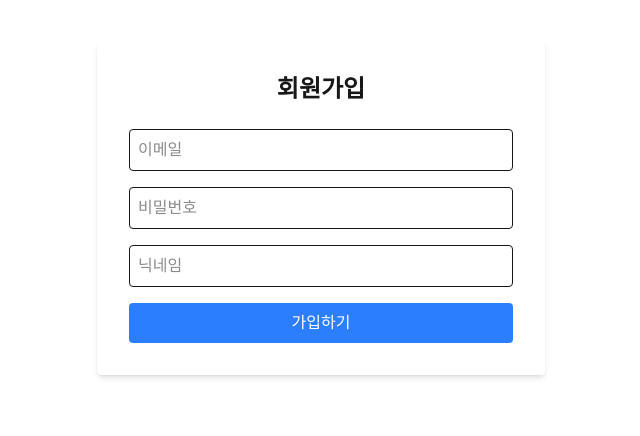
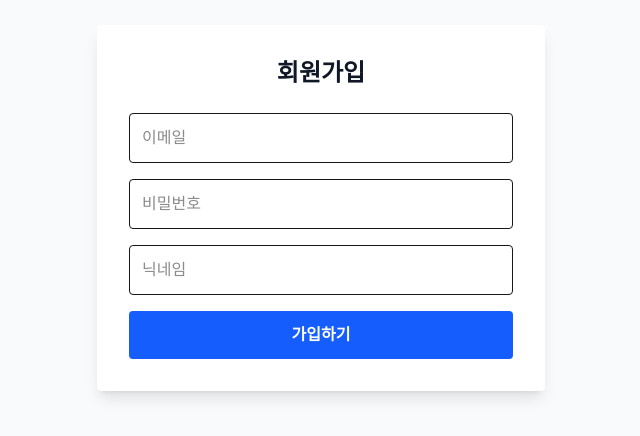
Before and after one commit to wnsgh1a/board_frontend, a Next.js app: page /signup in a window 1280 px wide. Shown: the part 192-628 px from the top of the page, without its empty margins (319-959 px from the left). Built offline with nearby package versions, Linux system fonts and the light colour scheme.

Commit message:
feat: 메인 페이지 게시글 목록 조회 기능 구현

```diff
--- a/src/app/login/page.tsx
+++ b/src/app/login/page.tsx
@@ -18,7 +18,7 @@ export default function LoginPage() {
     e.preventDefault();
     try {
       const response = await axios.post("/api/users/login", formData);
-      const token = response.data; // 백엔드에서 String으로 토큰 반환
+      const token = response.data;
       login(formData.email, token);
       alert("로그인 성공!");
       router.push("/");
--- a/src/app/page.tsx
+++ b/src/app/page.tsx
@@ -1,23 +1,85 @@
+"use client";
+
+import { useEffect, useState } from "react";
 import Link from "next/link";
+import axios from "@/api/axios";
+import { useAuthStore } from "@/store/useAuthStore";
+import { PostResponse, PageResponse } from "@/types/post";
 
 export default function Home() {
+  const { isLoggedIn, logout } = useAuthStore();
+  const [posts, setPosts] = useState<PostResponse[]>([]);
+  const [page, setPage] = useState(1);
+
+  useEffect(() => {
+    const fetchPosts = async () => {
+      try {
+        const response = await axios.get<PageResponse<PostResponse>>(
+          `/api/posts?page=${page}`,
+        );
+        setPosts(response.data.content);
+      } catch (error) {
+        console.error("게시글 로딩 실패", error);
+      }
+    };
+    fetchPosts();
+  }, [page]);
+
   return (
-    <main className="flex min-h-screen flex-col items-center justify-center p-24">
-      <h1 className="text-4xl font-bold mb-8">게시판 프로젝트</h1>
-      <div className="flex gap-4">
+    <main className="max-w-4xl mx-auto p-6">
+      <header className="flex justify-between items-center mb-8">
+        <h1 className="text-3xl font-bold">게시판</h1>
+        <div className="space-x-4">
+          {isLoggedIn ? (
+            <>
               <Link
-          href="/login"
-          className="px-4 py-2 bg-blue-500 text-white rounded hover:bg-blue-600 transition"
+                href="/posts/write"
+                className="text-blue-500 hover:underline"
               >
+                글쓰기
+              </Link>
+              <button onClick={logout} className="text-red-500 hover:underline">
+                로그아웃
+              </button>
+            </>
+          ) : (
+            <>
+              <Link href="/login" className="text-gray-600 hover:underline">
                 로그인
               </Link>
-        <Link
-          href="/signup"
-          className="px-4 py-2 bg-gray-200 text-gray-800 rounded hover:bg-gray-300 transition"
-        >
+              <Link href="/signup" className="text-gray-600 hover:underline">
                 회원가입
               </Link>
+            </>
+          )}
         </div>
+      </header>
+
+      <section className="bg-white rounded-lg shadow">
+        {posts.length > 0 ? (
+          <ul className="divide-y">
+            {posts.map((post) => (
+              <li key={post.id} className="p-4 hover:bg-gray-50 transition">
+                <Link href={`/posts/${post.id}`}>
+                  <div className="flex justify-between items-center">
+                    <h2 className="text-xl font-semibold text-gray-800">
+                      {post.title}
+                    </h2>
+                    <span className="text-sm text-gray-500">{post.writer}</span>
+                  </div>
+                  <p className="text-gray-400 text-sm mt-1">
+                    {new Date(post.createdAt).toLocaleDateString()}
+                  </p>
+                </Link>
+              </li>
+            ))}
+          </ul>
+        ) : (
+          <p className="p-10 text-center text-gray-500">
+            등록된 게시글이 없습니다.
+          </p>
+        )}
+      </section>
     </main>
   );
 }
--- a/src/app/signup/page.tsx
+++ b/src/app/signup/page.tsx
@@ -3,10 +3,11 @@
 import { useState } from "react";
 import { useRouter } from "next/navigation";
 import axios from "@/api/axios";
+import { UserSignUpRequest } from "@/types/auth";
 
 export default function SignUpPage() {
   const router = useRouter();
-  const [formData, setFormData] = useState({
+  const [formData, setFormData] = useState<UserSignUpRequest>({
     email: "",
     password: "",
     nickname: "",
@@ -24,14 +25,16 @@ export default function SignUpPage() {
   };
 
   return (
-    <main className="flex min-h-screen flex-col items-center justify-center p-24">
-      <div className="w-full max-w-md p-8 space-y-6 bg-white rounded shadow-md">
-        <h1 className="text-2xl font-bold text-center">회원가입</h1>
+    <main className="flex min-h-screen flex-col items-center justify-center bg-gray-50 p-4">
+      <div className="w-full max-w-md p-8 space-y-6 bg-white rounded shadow-lg">
+        <h1 className="text-2xl font-bold text-center text-gray-900">
+          회원가입
+        </h1>
         <form onSubmit={handleSubmit} className="space-y-4">
           <input
             type="email"
             placeholder="이메일"
-            className="w-full p-2 border rounded"
+            className="w-full p-3 border rounded focus:outline-none focus:ring-2 focus:ring-blue-500"
             value={formData.email}
             onChange={(e) =>
               setFormData({ ...formData, email: e.target.value })
@@ -41,7 +44,7 @@ export default function SignUpPage() {
           <input
             type="password"
             placeholder="비밀번호"
-            className="w-full p-2 border rounded"
+            className="w-full p-3 border rounded focus:outline-none focus:ring-2 focus:ring-blue-500"
             value={formData.password}
             onChange={(e) =>
               setFormData({ ...formData, password: e.target.value })
@@ -51,7 +54,7 @@ export default function SignUpPage() {
           <input
             type="text"
             placeholder="닉네임"
-            className="w-full p-2 border rounded"
+            className="w-full p-3 border rounded focus:outline-none focus:ring-2 focus:ring-blue-500"
             value={formData.nickname}
             onChange={(e) =>
               setFormData({ ...formData, nickname: e.target.value })
@@ -60,7 +63,7 @@ export default function SignUpPage() {
           />
           <button
             type="submit"
-            className="w-full py-2 bg-blue-500 text-white rounded hover:bg-blue-600"
+            className="w-full py-3 bg-blue-600 text-white rounded font-bold hover:bg-blue-700 transition"
           >
             가입하기
           </button>
--- /dev/null
+++ b/src/types/post.ts
@@ -0,0 +1,23 @@
+export interface CommentResponse {
+  id: number;
+  content: string;
+  writer: string;
+  createdAt: string;
+}
+
+export interface PostResponse {
+  id: number;
+  title: string;
+  content: string;
+  writer: string;
+  createdAt: string;
+  comments: CommentResponse[];
+}
+
+export interface PageResponse<T> {
+  content: T[];
+  totalPages: number;
+  totalElements: number;
+  size: number;
+  number: number;
+}
```
Lines whose indentation alone changed are shown as unchanged.
